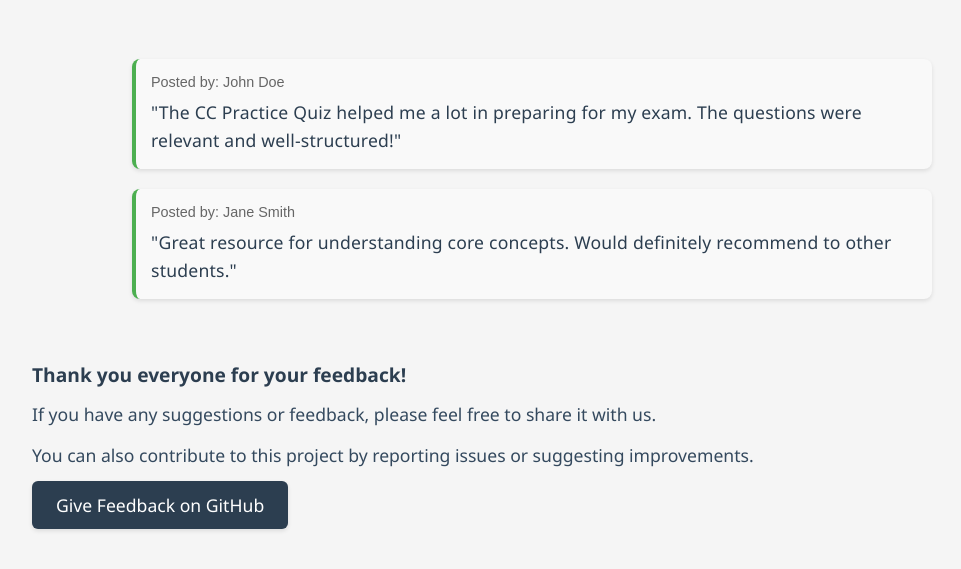
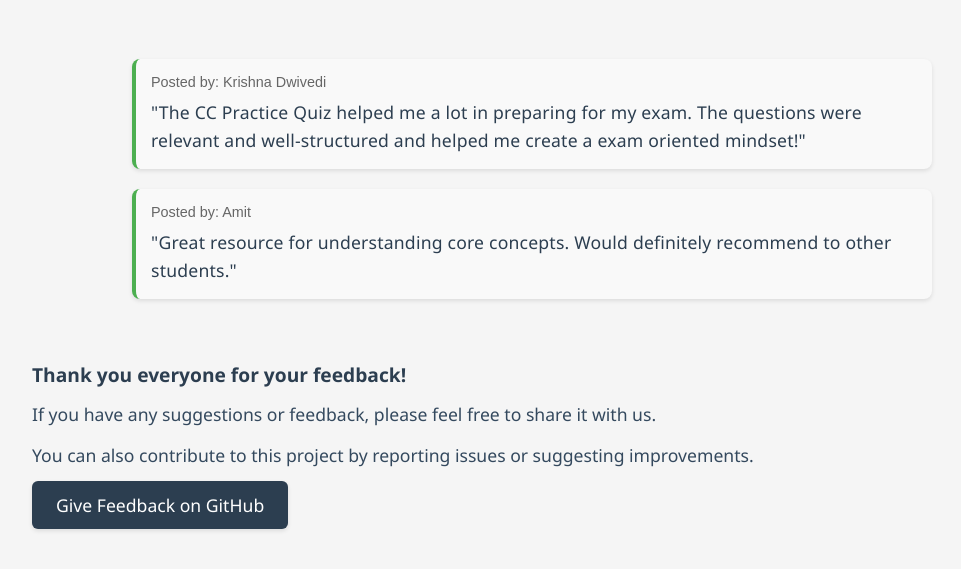
Before and after one commit to SudoHopeX/cc-practice-quiz, a plain HTML site: page feedback.html in a window 1280 px wide. Shown: the part 81-650 px from the top of the page, without its empty margins (108-1069 px from the left). Drawn offline with Linux system fonts and the light colour scheme.

Commit message:
Update feedback.html

```diff
--- a/feedback.html
+++ b/feedback.html
@@ -57,13 +57,13 @@
     <div class="feedback-section">
         <div id="feedbackContainer">
             <div class="feedback-card">
-                <div class="user-info">Posted by: John Doe</div>
+                <div class="user-info">Posted by: Krishna Dwivedi</div>
                 <div class="feedback-text">
-                    "The CC Practice Quiz helped me a lot in preparing for my exam. The questions were relevant and well-structured!"
+                    "The CC Practice Quiz helped me a lot in preparing for my exam. The questions were relevant and well-structured and helped me create a exam oriented mindset!"
                 </div>
             </div>
             <div class="feedback-card">
-                <div class="user-info">Posted by: Jane Smith</div>
+                <div class="user-info">Posted by: Amit</div>
                 <div class="feedback-text">
                     "Great resource for understanding core concepts. Would definitely recommend to other students."
                 </div>
```
